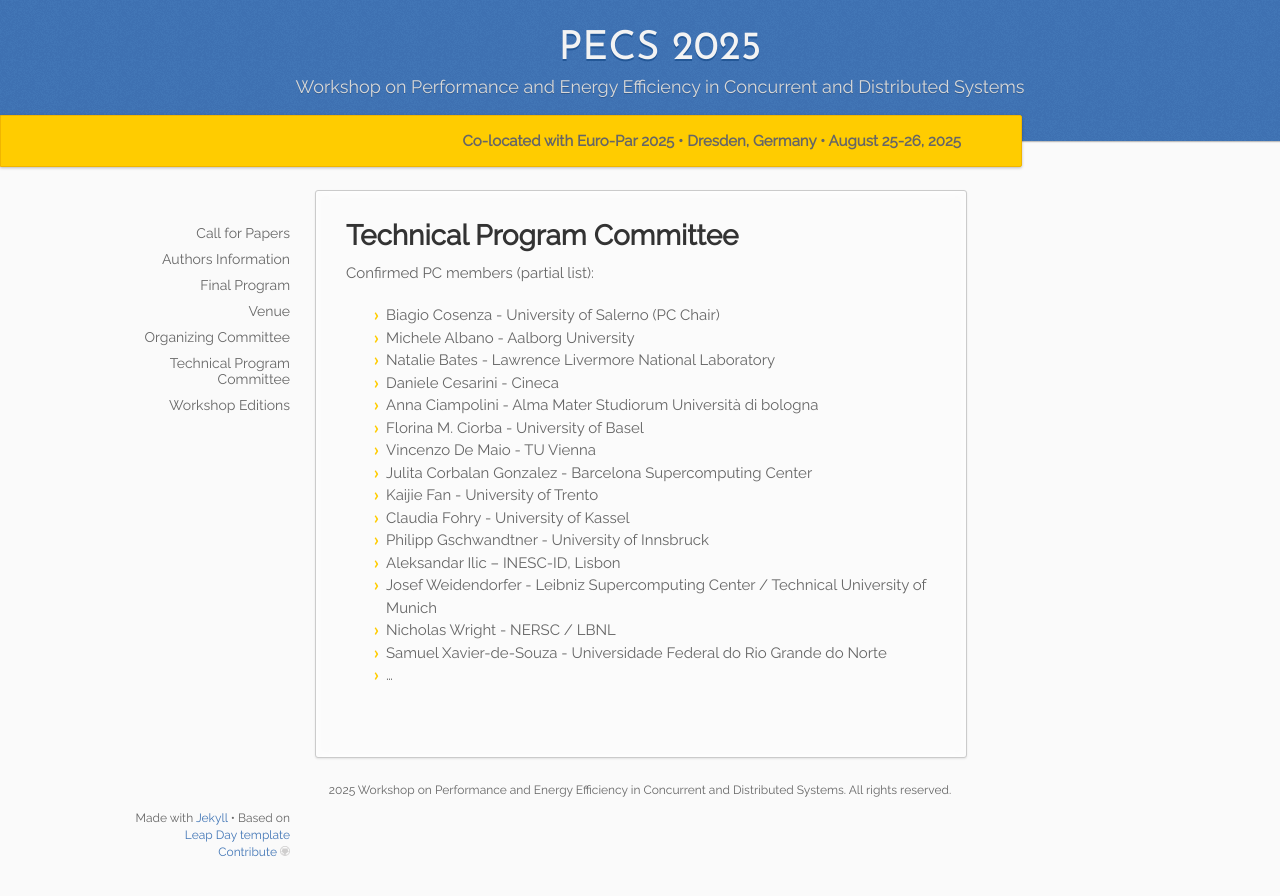
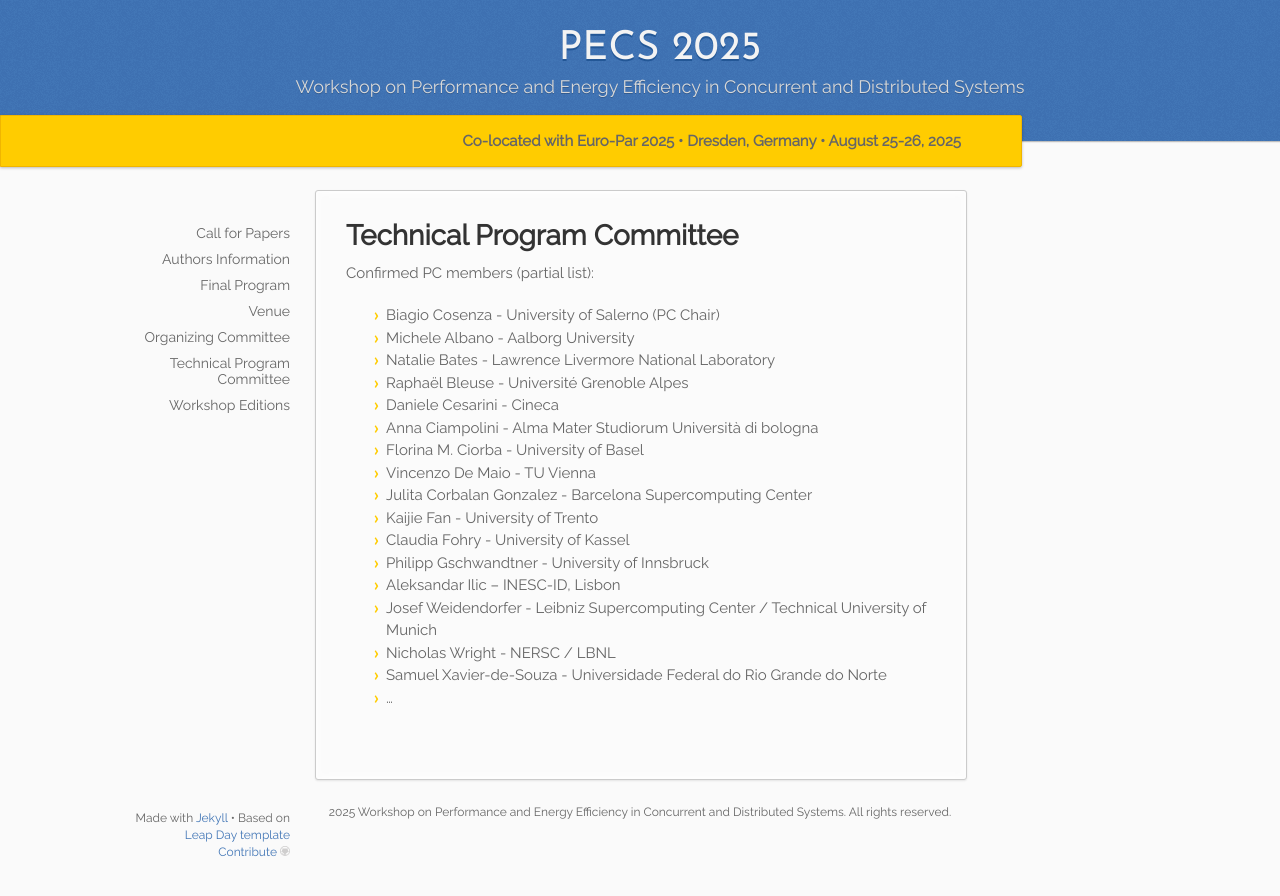
Before and after one commit to pecs-workshop/pecs-workshop.github.io, a Jekyll site: the page built from _2025/10.tpc.md, in a window 1280 px wide. Shown: the top 896 px of the page. Built offline with Jekyll 4.4.1, drawn with Linux system fonts in a browser that asks for light colours.

Commit message:
Commit 2025 web page

```diff
--- a/_2025/10.tpc.md
+++ b/_2025/10.tpc.md
@@ -10,6 +10,7 @@
 * Biagio Cosenza - University of Salerno (PC Chair)
 * Michele Albano - Aalborg University
 * Natalie Bates - Lawrence Livermore National Laboratory
+* Raphaël Bleuse - Université Grenoble Alpes
 * Daniele Cesarini - Cineca
 * Anna Ciampolini - Alma Mater Studiorum Università di bologna
 * Florina M. Ciorba - University of Basel
```
